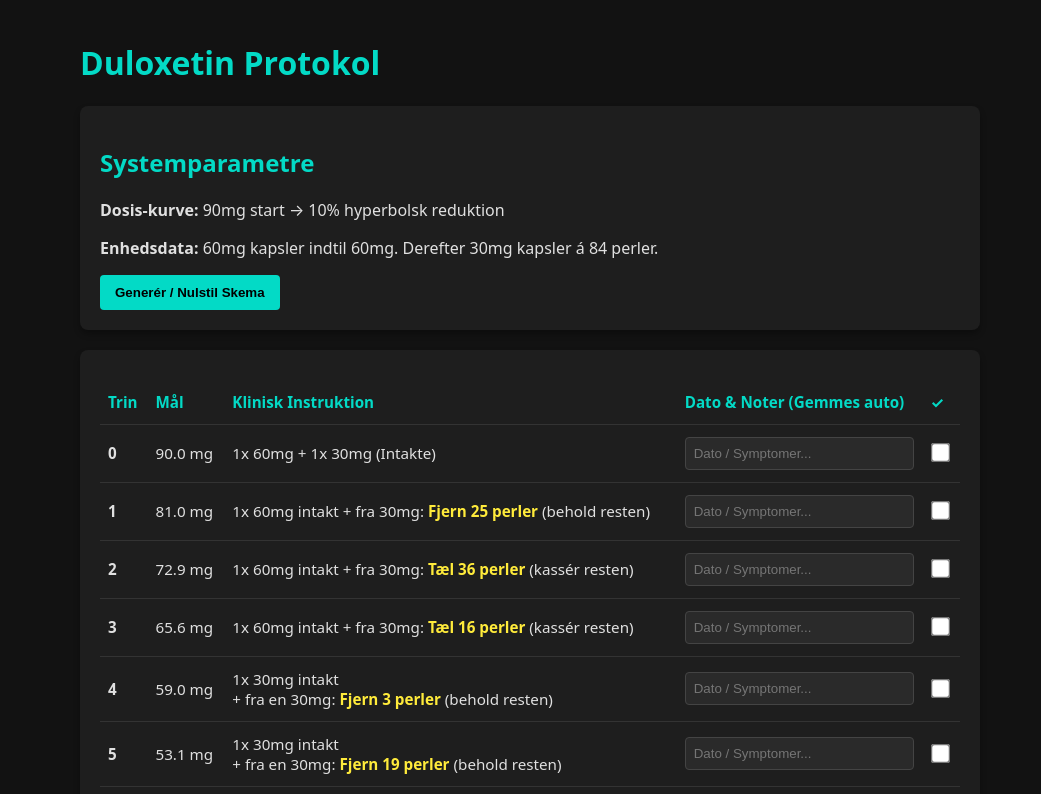
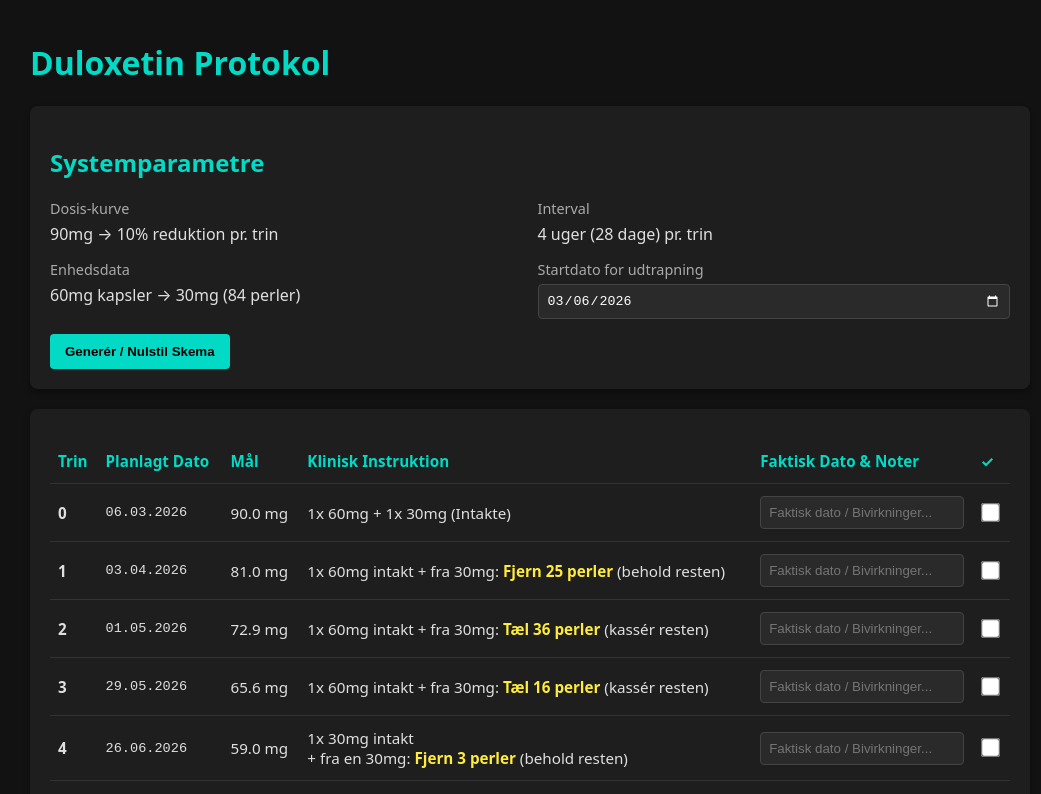
Before and after one commit to bingotruck20/Trappen, a plain HTML site: page index.html in a window 1280 px wide. Both pictures are taken after a click on the button "Generér / Nulstil Skema". Shown: the top 794 px of the page, without its empty margins (110-1151 px from the left). Drawn offline with Linux system fonts and the light colour scheme.

Commit message:
Update index.html

```diff
--- a/index.html
+++ b/index.html
@@ -11,12 +11,20 @@
         body {
             font-family: system-ui, -apple-system, sans-serif;
             background-color: var(--bg); color: var(--text);
-            max-width: 900px; margin: 0 auto; padding: 20px;
+            max-width: 1000px; margin: 0 auto; padding: 20px;
         }
         h1, h2 { color: var(--primary); }
         .card {
             background: var(--surface); padding: 20px; border-radius: 8px; margin-bottom: 20px;
             box-shadow: 0 4px 6px rgba(0,0,0,0.3);
+        }
+        .config-grid {
+            display: grid; grid-template-columns: 1fr 1fr; gap: 15px; margin-bottom: 15px;
+        }
+        .config-item { display: flex; flex-direction: column; }
+        .config-item label { font-size: 0.9em; margin-bottom: 5px; color: #aaa; }
+        input[type="date"] {
+            padding: 8px; background: #2a2a2a; border: 1px solid #444; color: #fff; border-radius: 4px; color-scheme: dark;
         }
         table { width: 100%; border-collapse: collapse; margin-top: 10px; font-size: 0.95em; }
         th, td { padding: 12px 8px; text-align: left; border-bottom: 1px solid #333; }
@@ -35,6 +43,7 @@
         button:hover { opacity: 0.8; }
         .danger { background: var(--error); color: white; margin-top: 20px; }
         .highlight { color: #ffeb3b; font-weight: bold; }
+        .date-col { font-family: monospace; font-size: 1.1em; }
     </style>
 </head>
 <body>
@@ -43,8 +52,24 @@
 
     <div class="card">
         <h2>Systemparametre</h2>
-        <p><strong>Dosis-kurve:</strong> 90mg start &rarr; 10% hyperbolsk reduktion</p>
-        <p><strong>Enhedsdata:</strong> 60mg kapsler indtil 60mg. Derefter 30mg kapsler á 84 perler.</p>
+        <div class="config-grid">
+            <div class="config-item">
+                <label>Dosis-kurve</label>
+                <div>90mg &rarr; 10% reduktion pr. trin</div>
+            </div>
+            <div class="config-item">
+                <label>Interval</label>
+                <div>4 uger (28 dage) pr. trin</div>
+            </div>
+            <div class="config-item">
+                <label>Enhedsdata</label>
+                <div>60mg kapsler &rarr; 30mg (84 perler)</div>
+            </div>
+            <div class="config-item">
+                <label>Startdato for udtrapning</label>
+                <input type="date" id="startDateInput">
+            </div>
+        </div>
         <button onclick="generateSchedule()">Generér / Nulstil Skema</button>
     </div>
 
@@ -53,9 +78,10 @@
             <thead>
                 <tr>
                     <th>Trin</th>
+                    <th>Planlagt Dato</th>
                     <th>Mål</th>
                     <th>Klinisk Instruktion</th>
-                    <th>Dato & Noter (Gemmes auto)</th>
+                    <th>Faktisk Dato & Noter</th>
                     <th>✓</th>
                 </tr>
             </thead>
@@ -69,15 +95,29 @@
     const REDUCTION_RATE = 0.90;
     const BEADS_PER_30MG = 84;
     const MIN_DOSE = 0.5;
+    const INTERVAL_DAYS = 28;
 
-    let state = JSON.parse(localStorage.getItem('taperState')) || { schedule: [], completedSteps: [], notes: {} };
+    // Sæt dags dato som standard i inputfeltet
+    document.getElementById('startDateInput').valueAsDate = new Date();
+
+    let state = JSON.parse(localStorage.getItem('taperState')) || { schedule: [], completedSteps: [], notes: {}, startDate: null };
+
+    // Opdater datofeltet hvis der findes en gemt startdato
+    if (state.startDate) {
+        document.getElementById('startDateInput').value = state.startDate;
+    }
+
+    function addDays(dateString, days) {
+        let date = new Date(dateString);
+        date.setDate(date.getDate() + days);
+        return date.toLocaleDateString('da-DK', { day: '2-digit', month: '2-digit', year: 'numeric' });
+    }
 
     function getBeadInstruction(beadsToKeep) {
         if (beadsToKeep === 0) return "";
         if (beadsToKeep === BEADS_PER_30MG) return "1 x 30mg intakt";
 
         const beadsToRemove = BEADS_PER_30MG - beadsToKeep;
-        // Optimeret UX: Fjern hvis vi skal fjerne færre end vi skal tælle
         if (beadsToRemove <= 42) {
             return `<span class="highlight">Fjern ${beadsToRemove} perler</span> (behold resten)`;
         } else {
@@ -87,19 +127,14 @@
 
     function calculateStep(currentDose) {
         let instruction = "";
-
         if (currentDose > 60) {
             let remainderMg = currentDose - 60;
             let beadsToKeep = Math.round((remainderMg / 30) * BEADS_PER_30MG);
             let beadStr = getBeadInstruction(beadsToKeep);
 
-            if (beadsToKeep === BEADS_PER_30MG) {
-                instruction = "1x 60mg + 1x 30mg (Intakte)";
-            } else if (beadsToKeep === 0) {
-                instruction = "1x 60mg intakt";
-            } else {
-                instruction = `1x 60mg intakt + fra 30mg: ${beadStr}`;
-            }
+            if (beadsToKeep === BEADS_PER_30MG) instruction = "1x 60mg + 1x 30mg (Intakte)";
+            else if (beadsToKeep === 0) instruction = "1x 60mg intakt";
+            else instruction = `1x 60mg intakt + fra 30mg: ${beadStr}`;
         } else {
             let full30s = Math.floor(currentDose / 30);
             let remainderMg = currentDose % 30;
@@ -115,29 +150,34 @@
                 instruction = parts.length > 0 ? parts.join("<br> + ") : "0 mg";
             }
         }
-
         if (currentDose <= MIN_DOSE) instruction = "0 mg (Fuldt seponeret)";
-
         return { dose: currentDose.toFixed(1), instruction: instruction };
     }
 
     function generateSchedule() {
         if(state.schedule.length > 0 && !confirm("Advarsel: Dette overskriver din eksisterende log. Fortsæt?")) return;
 
+        const baseDate = document.getElementById('startDateInput').value;
+        if (!baseDate) return alert("Vælg venligst en startdato.");
+
         let schedule = [];
         let currentDose = START_DOSE;
 
-        schedule.push({ step: 0, ...calculateStep(currentDose) });
+        schedule.push({ step: 0, projectedDate: addDays(baseDate, 0), ...calculateStep(currentDose) });
 
         let stepCount = 1;
         while (currentDose > MIN_DOSE) {
             currentDose = currentDose * REDUCTION_RATE;
-            schedule.push({ step: stepCount, ...calculateStep(currentDose) });
+            schedule.push({
+                step: stepCount,
+                projectedDate: addDays(baseDate, stepCount * INTERVAL_DAYS),
+                ...calculateStep(currentDose)
+            });
             stepCount++;
-            if (stepCount > 60) break; // Infinite loop beskyttelse
+            if (stepCount > 60) break;
         }
 
-        state = { schedule: schedule, completedSteps: [], notes: {} };
+        state = { schedule: schedule, completedSteps: [], notes: {}, startDate: baseDate };
         saveState();
         renderTable();
     }
@@ -147,12 +187,10 @@
         if (idx > -1) state.completedSteps.splice(idx, 1);
         else state.completedSteps.push(stepIndex);
 
-        // Auto-indsæt dags dato hvis feltet er tomt når man krydser af
         if(idx === -1 && !state.notes[stepIndex]) {
-            const today = new Date().toLocaleDateString('da-DK');
-            state.notes[stepIndex] = `Startet: ${today}`;
+            const today = new Date().toLocaleDateString('da-DK', { day: '2-digit', month: '2-digit', year: 'numeric' });
+            state.notes[stepIndex] = `Udført: ${today}`;
         }
-
         saveState();
         renderTable();
     }
@@ -169,7 +207,8 @@
     function clearData() {
         if(confirm("Slet alt permanent?")) {
             localStorage.removeItem('taperState');
-            state = { schedule: [], completedSteps: [], notes: {} };
+            state = { schedule: [], completedSteps: [], notes: {}, startDate: null };
+            document.getElementById('startDateInput').valueAsDate = new Date();
             renderTable();
         }
     }
@@ -177,7 +216,7 @@
     function renderTable() {
         const tbody = document.getElementById('tableBody');
         tbody.innerHTML = '';
-        if (state.schedule.length === 0) return tbody.innerHTML = '<tr><td colspan="5">Skema ikke genereret.</td></tr>';
+        if (state.schedule.length === 0) return tbody.innerHTML = '<tr><td colspan="6">Vælg startdato og tryk på Generér.</td></tr>';
 
         state.schedule.forEach((s) => {
             const isCompleted = state.completedSteps.includes(s.step);
@@ -186,9 +225,10 @@
 
             tr.innerHTML = `
                 <td><strong>${s.step}</strong></td>
+                <td class="date-col">${s.projectedDate}</td>
                 <td>${s.dose} mg</td>
                 <td class="instruction">${s.instruction}</td>
-                <td><input type="text" placeholder="Dato / Symptomer..." value="${state.notes[s.step] || ''}" onchange="updateNote(${s.step}, this.value)"></td>
+                <td><input type="text" placeholder="Faktisk dato / Bivirkninger..." value="${state.notes[s.step] || ''}" onchange="updateNote(${s.step}, this.value)"></td>
                 <td><input type="checkbox" onchange="toggleStep(${s.step})" ${isCompleted ? 'checked' : ''}></td>
             `;
             tbody.appendChild(tr);
```
